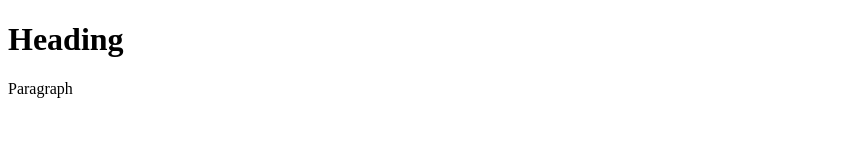
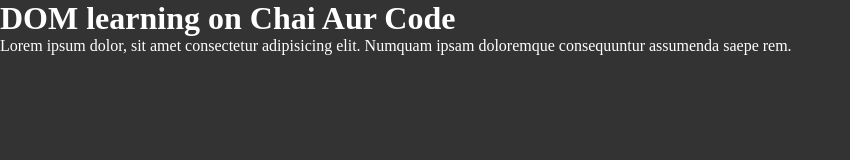
Before and after one commit to affanshaikh-dev/JS_Tuto_Chai_aur_code, a plain HTML site: page 06_DOM/DOMbasic.html in a window 1280 px wide. Shown: the whole page, without its empty margins (0-850 px from the left). Drawn offline with Linux system fonts and the light colour scheme.

Commit message:
DOM basic done

```diff
--- a/06_DOM/DOMbasic.html
+++ b/06_DOM/DOMbasic.html
@@ -1,15 +1,31 @@
 <!-- DOM - Data Object Model -->
 <!DOCTYPE html>
 <html lang="en">
+
 <head>
     <meta charset="UTF-8">
     <meta name="viewport" content="width=device-width, initial-scale=1.0">
     <title>Document</title>
+
+    <style>
+        * {
+            margin: 0;
+            box-sizing: border-box;
+        }
+
+        body {
+            background: #333;
+            color: #fff;
+        }
+    </style>
 </head>
+
 <body>
     <div class="container">
-        <h1 class="heading">Heading</h1>
-        <p>Paragraph</p>
+        <h1 id="heading" class="heading">DOM learning on Chai Aur Code</h1>
+        <p>Lorem ipsum dolor, sit amet consectetur adipisicing elit. Numquam ipsam doloremque consequuntur assumenda
+            saepe rem.</p>
     </div>
 </body>
+
 </html>
```
